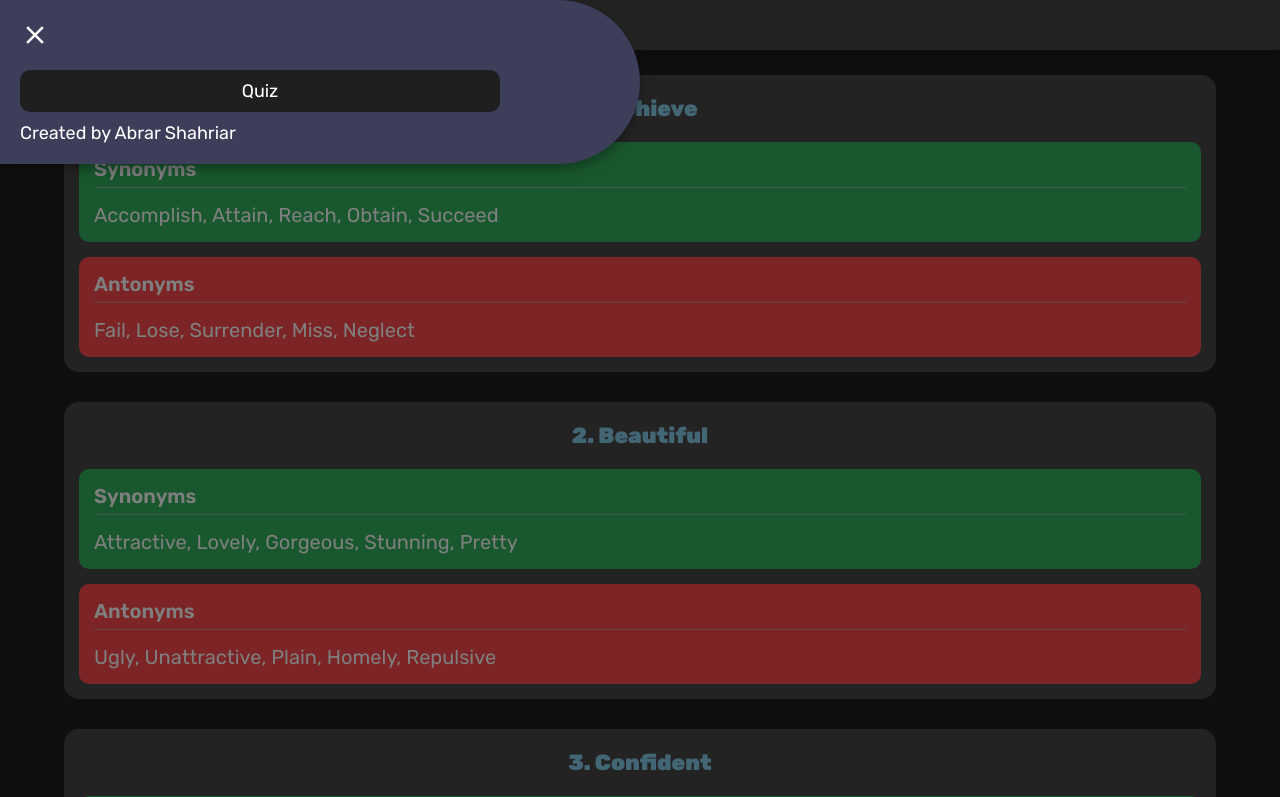
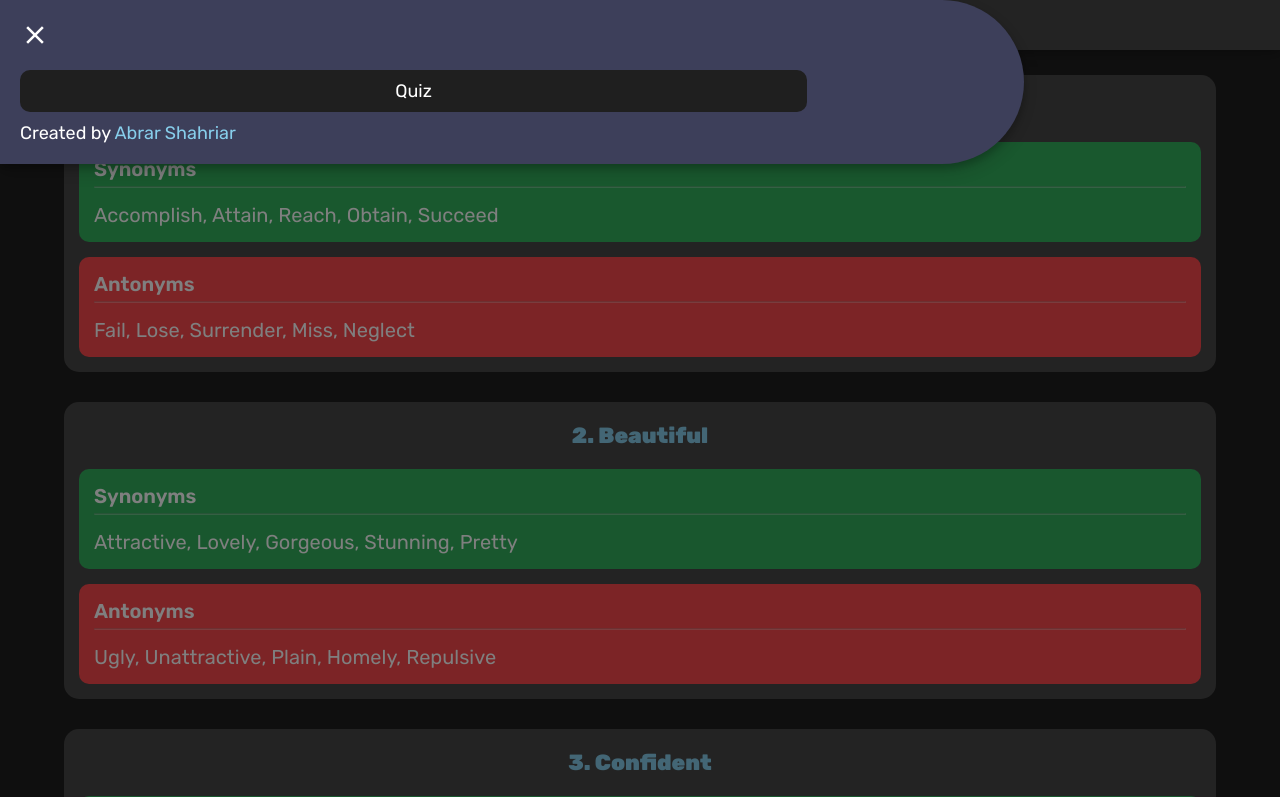
Before and after one commit to AbrarShahriar/English-QED-Syn-Ant, a plain HTML site: page words.html in a window 1280 px wide. Both pictures are taken after a click on the element "dehaze". Shown: the top 797 px of the page. Drawn offline with Linux system fonts and the light colour scheme.

Commit message:
minor bug fix

```diff
--- a/styles/common.css
+++ b/styles/common.css
@@ -45,7 +45,7 @@ header {
 
 nav {
   position: relative;
-  width: 50%;
+  width: 80%;
   padding: 20px;
   border-top-right-radius: 100px;
   border-bottom-right-radius: 100px;
@@ -79,9 +79,14 @@ nav {
   margin: 10px 0px;
 }
 
-nav a {
+.nav_option a {
   text-decoration: none;
   color: var(--white);
+}
+
+nav span a {
+  text-decoration: none;
+  color: var(--light-blue);
 }
 
 @keyframes animatetop {
--- a/words.html
+++ b/words.html
@@ -28,7 +28,7 @@
 
 
   <div class="backdrop">
-    <nav class="">
+    <nav>
       <div class="nav-close">
         <i class="material-icons">close</i>
       </div>
```
